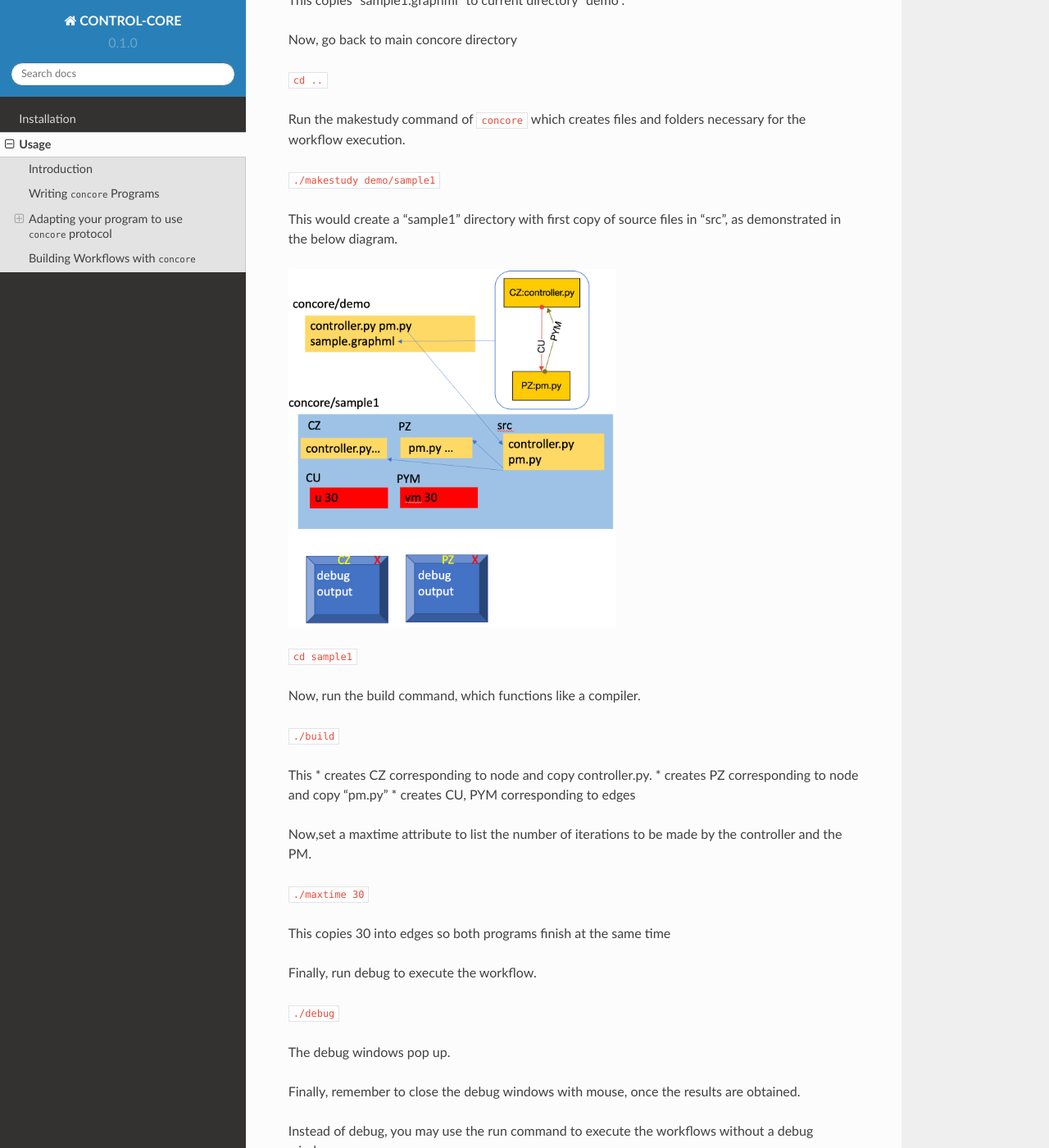
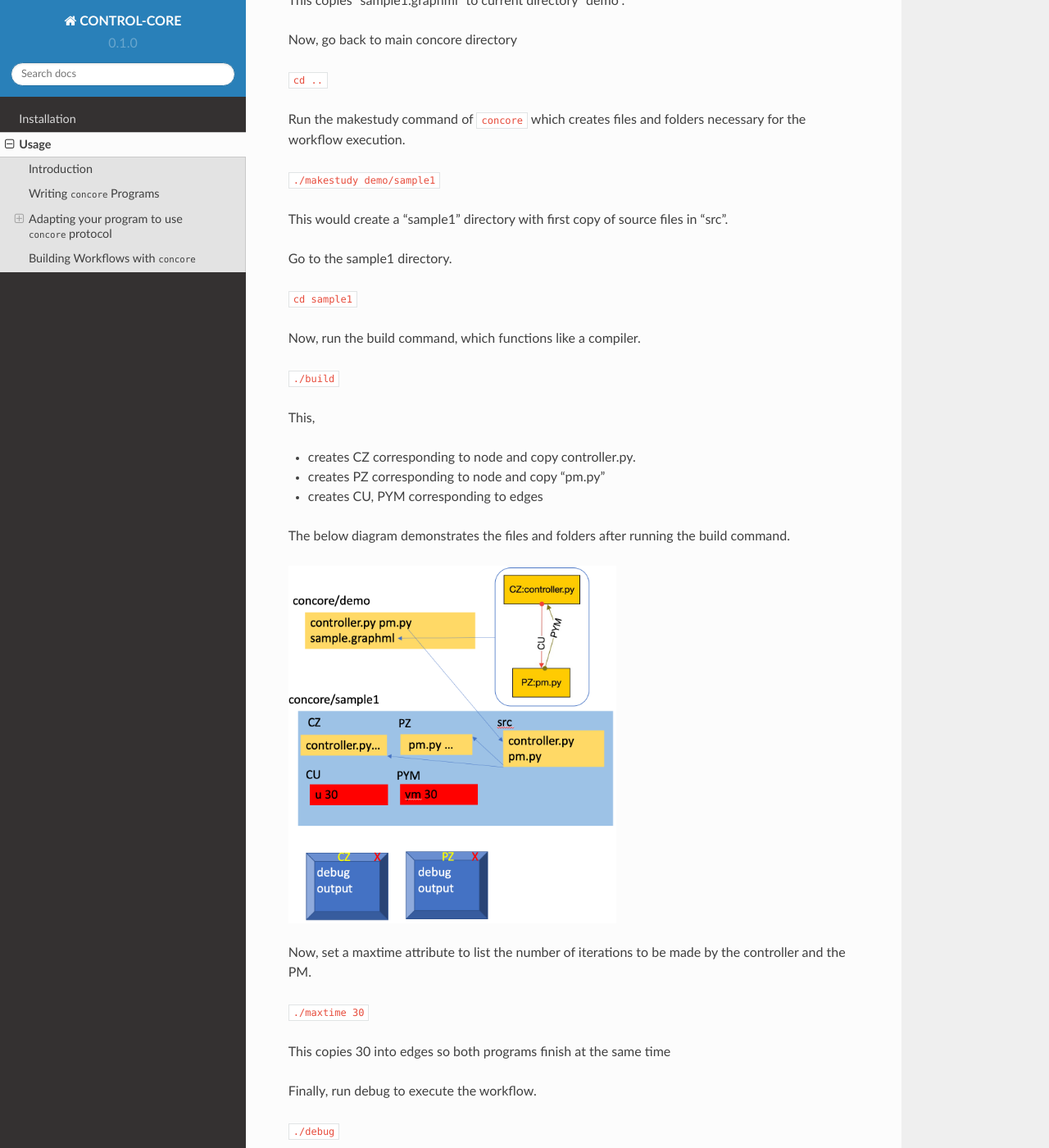
Before and after one commit to ControlCore-Project/documentation, a Sphinx documentation site: the page built from docs/source/usage.rst, in a window 1280 px wide and 1400 px high, scrolled down 4668 px. Shown: the whole window at 82% size. Built offline with Sphinx 7.4.7 and the Read the Docs theme 2.0.0, drawn with Linux system fonts in a browser that asks for light colours.

Commit message:
Update usage.rst

```diff
--- a/docs/source/usage.rst
+++ b/docs/source/usage.rst
@@ -162,13 +162,10 @@
 
 ``./makestudy demo/sample1``
 
-This would create  a "sample1" directory with first copy of source files in "src", as demonstrated in the below diagram.
-
-.. image:: images/sample.png
-  :width: 400
-  :alt: Splitting into controller and PM programs
+This would create  a "sample1" directory with first copy of source files in "src".
 
 
+Go to the sample1 directory.
 
 ``cd sample1``
 
@@ -176,12 +173,22 @@
 
 ``./build``
 
-This
+This,
+
 * creates CZ corresponding to node and copy controller.py.
+
 * creates   PZ corresponding to node and copy “pm.py”
+
 * creates   CU, PYM corresponding to edges
 
-Now,set a maxtime attribute to list the number of iterations to be made by the controller and the PM.
+The below diagram demonstrates the files and folders after running the build command.
+
+.. image:: images/sample.png
+  :width: 400
+  :alt: Splitting into controller and PM programs
+
+
+Now, set a maxtime attribute to list the number of iterations to be made by the controller and the PM.
 
 ``./maxtime 30``
 
```
